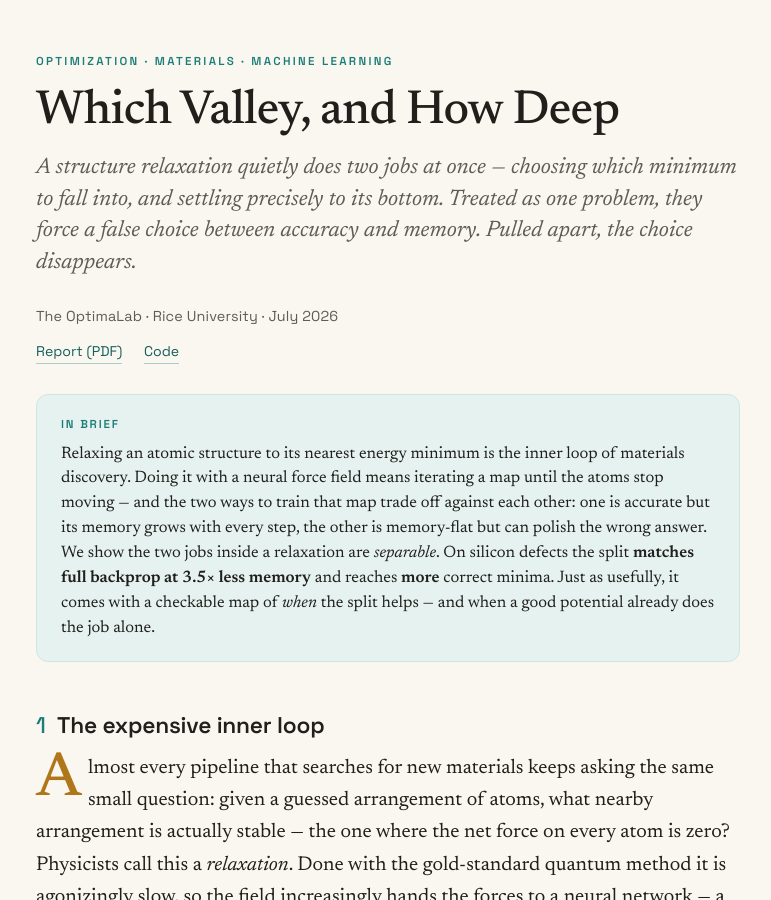
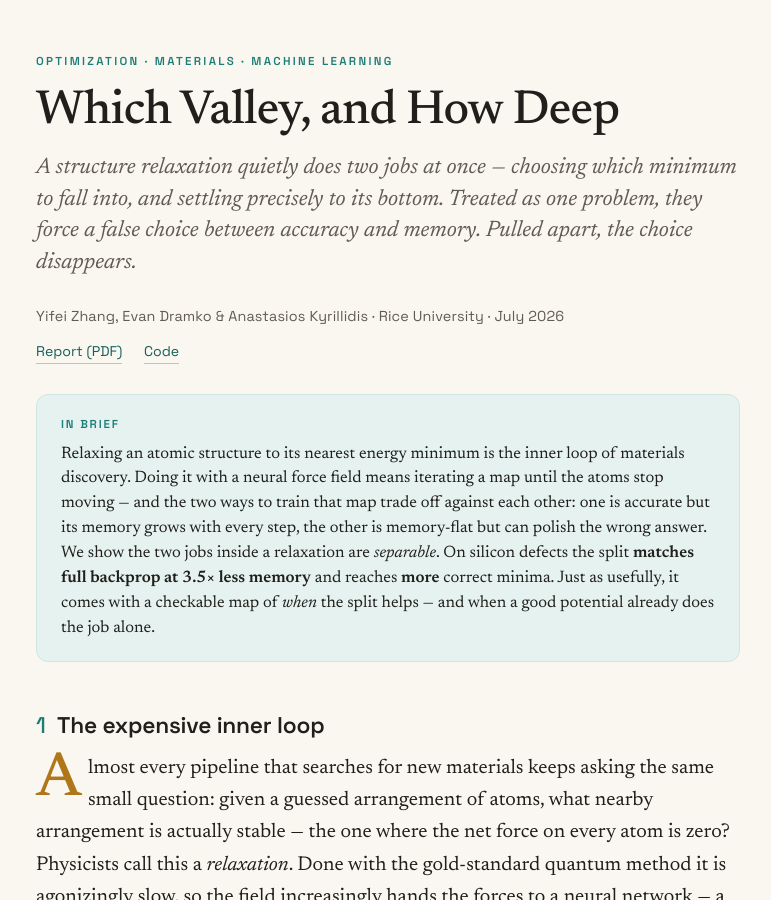
Before and after one commit to akyrillidis/aiowls, a Jekyll site: the page guided_deq.html, which Jekyll copies as it is, in a window 1280 px wide and 900 px high. Shown: the whole window, without its empty margins (252-1023 px from the left). Built offline with Jekyll 4.4.1, drawn with Linux system fonts in a browser that asks for light colours.

Commit message:
Blog byline: name authors (Zhang, Dramko, Kyrillidis)
Co-Authored-By: Claude Opus 4.8 (1M context) <noreply@anthropic.com>

```diff
--- a/guided_deq.html
+++ b/guided_deq.html
@@ -97,7 +97,7 @@
   <p class="dek">A structure relaxation quietly does two jobs at once &mdash; choosing which minimum to
   fall into, and settling precisely to its bottom. Treated as one problem, they force a false choice between
   accuracy and memory. Pulled apart, the choice disappears.</p>
-  <p class="byline">The OptimaLab &middot; Rice University &middot; July 2026</p>
+  <p class="byline">Yifei Zhang, Evan Dramko &amp; Anastasios Kyrillidis &middot; Rice University &middot; July 2026</p>
   <p class="links">
     <a href="https://akyrillidis.github.io/pubs/Preprints/G-DEQ.pdf">Report (PDF)</a>
     <a href="https://github.com/akyrillidis/G-DEQ">Code</a>
```
